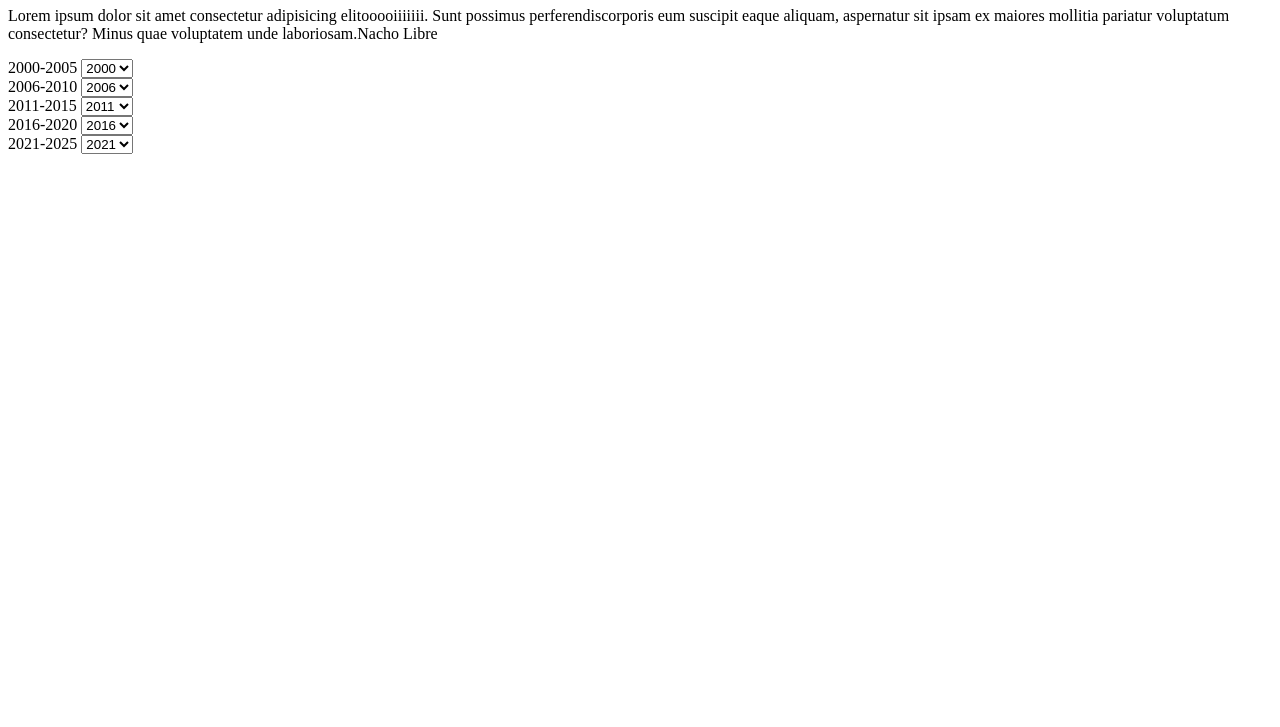
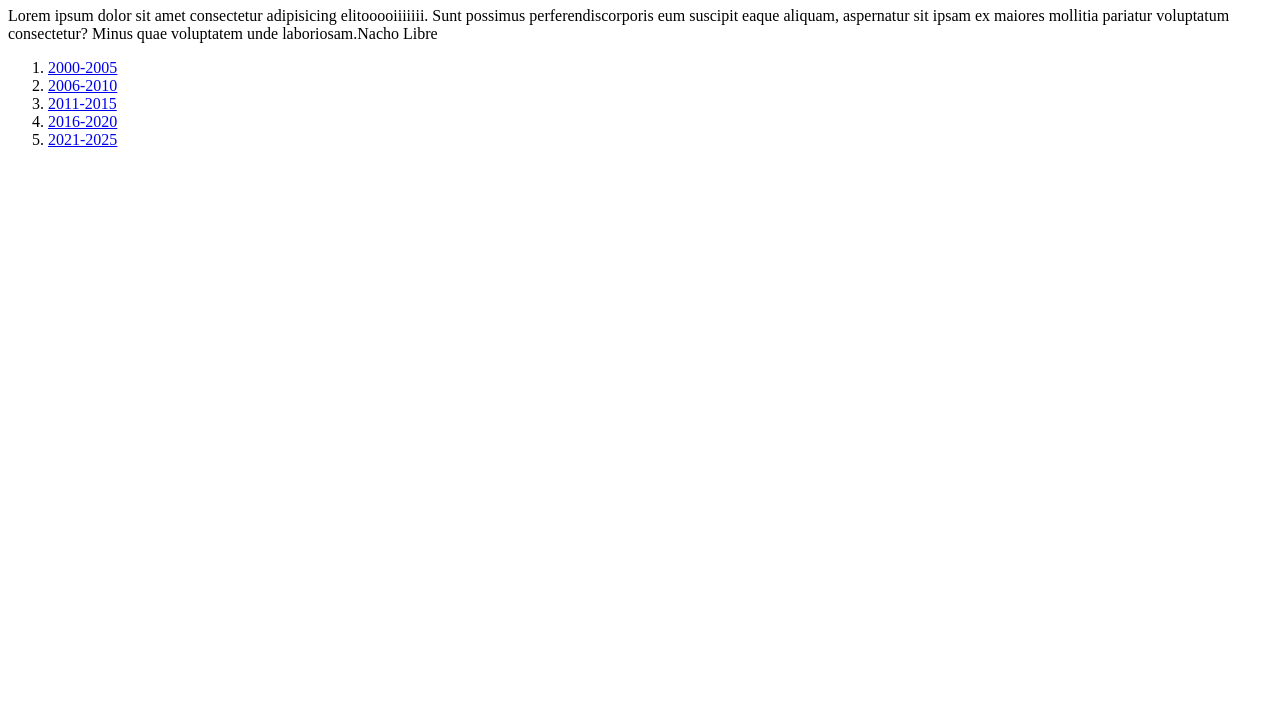
Before and after one commit to DannydaoDMA/screentimearchives, a plain HTML site: page index.html in a window 1280 px wide. Shown: the part 73-800 px from the top of the page. Drawn offline with Linux system fonts and the light colour scheme.

Commit message:
List as opposed to drop down

```diff
--- a/index.html
+++ b/index.html
@@ -12,68 +12,13 @@
 
         <p> Lorem ipsum dolor sit amet consectetur adipisicing elitooooiiiiiii. Sunt possimus  perferendiscorporis eum suscipit eaque aliquam, aspernatur sit ipsam ex maiores mollitia pariatur voluptatum consectetur? Minus quae voluptatem unde laboriosam.Nacho Libre</p>
 
-        <form action="/action_page.php">
-            <label for="years">2000-2005</label>
-            <select name="years" id="years">
-              <option value="2000-2005.html">2000</option>
-              <option value="2001">2001</option>
-              <option value="2002">2002</option>
-              <option value="2003">2003</option>
-              <option value="2004">2004</option>
-              <option value="2005">2005</option>
-            </select>
-
-          </form>
-          <form action="/action_page.php">
-            <label for="years">2006-2010</label>
-            <select name="years" id="years">
-              <option value="2006">2006</option>
-              <option value="2007">2007</option>
-              <option value="2008">2008</option>
-              <option value="2009">2009</option>
-              <option value="2010">2010</option>
-
-            </select>
-
-          </form>
-
-          <form action="/action_page.php">
-            <label for="years">2011-2015</label>
-            <select name="years" id="years">
-              <option value="2011">2011</option>
-              <option value="2012">2012</option>
-              <option value="2013">2013</option>
-              <option value="2014">2014</option>
-              <option value="2015">2015</option>
-            </select>
-        </form>
-
-            <form action="/action_page.php">
-                <label for="years">2016-2020</label>
-                <select name="years" id="years">
-                  <option value="2016">2016</option>
-                  <option value="2017">2017</option>
-                  <option value="2018">2018</option>
-                  <option value="2019">2019</option>
-                  <option value="2020">2020</option>
-                </select>
-            </form>
-
-            <form action="/action_page.php">
-                <label for="years">2021-2025</label>
-                <select name="years" id="years">
-                      <option value="2021">2021</option>
-                      <option value="2022">2022</option>
-                      <option value="2023">2023</option>
-                      <option value="2024">2024</option>
-                      <option value="2025">2025</option>
-
-                    </select>
-
-
-
-
-          </form>
+ <ol>
+    <li><a href="2000-2005.html">2000-2005</a></li>
+    <li><a href="2006-2010.html">2006-2010</a></li>
+    <li><a href="2011-2015.html">2011-2015</a></li>
+    <li><a href="2011-2015.html">2016-2020</a></li>
+    <li><a href="2011-2015.html">2021-2025</a></li>
+ </ol>
     </Header>
 </body>
 </html>
```
Also changed, not shown: 2000-2005.html (deleted).
